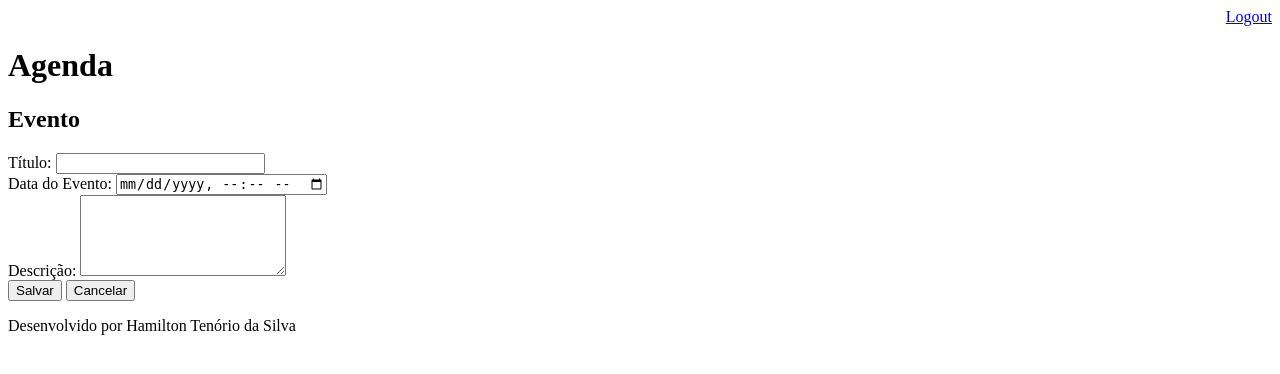
After one commit to htsnet/agenda, a Django app: page /agenda/evento/ in a window 1280 px wide. The commit adds this page. Shown: the top 374 px of the page. Run offline with Django 3.2, Linux system fonts and the light colour scheme; a user stored in the database is signed in.

Commit message:
Inclusão de tela de inserção de dados de evento

```diff
--- a/agenda/urls.py
+++ b/agenda/urls.py
@@ -22,6 +22,8 @@ urlpatterns = [
     path('admin/', admin.site.urls),
     path('evento/<titulo_evento>', views.evento),
     path('agenda/', views.lista_eventos),
+    path('agenda/evento/', views.evento),
+    path('agenda/evento/submit', views.submit_evento),
     # path('', views.index),
     path('', RedirectView.as_view(url='/agenda/')),
     path('login/', views.login_user),
--- a/core/views.py
+++ b/core/views.py
@@ -13,6 +13,7 @@ def evento(request, titulo_evento):
     except Evento.DoesNotExist:
         texto = '<h1>Evento não localizado! Tente escrever novamente.<h1>'
     return HttpResponse(texto)
+
 
 @login_required(login_url='/login/')
 def lista_eventos(request):
@@ -30,9 +31,11 @@ def lista_eventos(request):
 def login_user(request):
     return render(request, 'login.html')
 
+
 def logout_user(request):
     logout(request)
     return redirect('/')
+
 
 def submit_login(request):
     if request.POST:
@@ -45,3 +48,22 @@ def submit_login(request):
         else:
             messages.error(request, "Usuário ou senha inválida")
     return redirect('/')
+
+
+@login_required(login_url='/login/')
+def evento(request):
+    return render(request, 'evento.html')
+
+
+@login_required(login_url='/login/')
+def submit_evento(request):
+    if request.POST:
+        titulo = request.POST.get('titulo')
+        data_evento = request.POST.get('data_evento')
+        descricao = request.POST.get('descricao')
+        usuario = request.user
+        Evento.objects.create(titulo=titulo,
+                              data_evento=data_evento,
+                              descricao=descricao,
+                              usuario=usuario)
+    return redirect('/')
--- a/templates/agenda.html
+++ b/templates/agenda.html
@@ -1,6 +1,9 @@
 {% extends "model-page.html" %}
 {% block content %}
     <h2>Agendamentos</h2>
+    <a href="evento/">
+        <button type="button">Novo Evento</button>
+    </a>
     <ul style="font-size: 18px;">
     {% for evento in eventos %}
         <li>{{evento.titulo}} - {{evento.get_data_evento}}</li>
--- /dev/null
+++ b/templates/evento.html
@@ -0,0 +1,22 @@
+{% extends "model-page.html" %}
+
+{% block content %}
+
+<h2>Evento</h2>
+<form action="submit" method="POST">{% csrf_token %}
+    <label>Título: </label>
+    <input type="text" name="titulo" size="23">
+    <br>
+    <label>Data do Evento: </label>
+    <input type="datetime-local" name="data_evento">
+    <br>
+    <label>Descrição: </label>
+    <textarea name="descricao" rows="5" cols="23"></textarea>
+    <br>
+    <button type="submit">Salvar</button>
+    <a href="/">
+        <button type="button">Cancelar</button>
+    </a>
+</form>
+
+{% endblock %}
```
Also changed, not shown: db.sqlite3, 1 other file.
